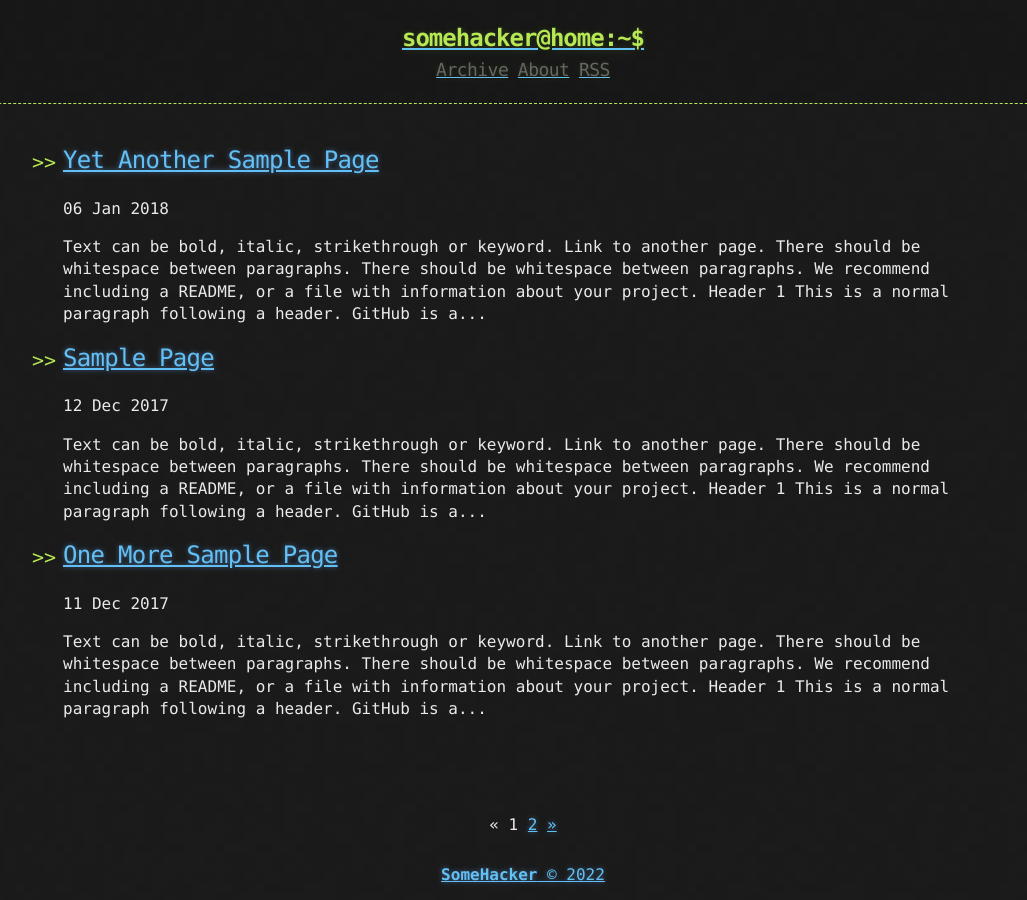
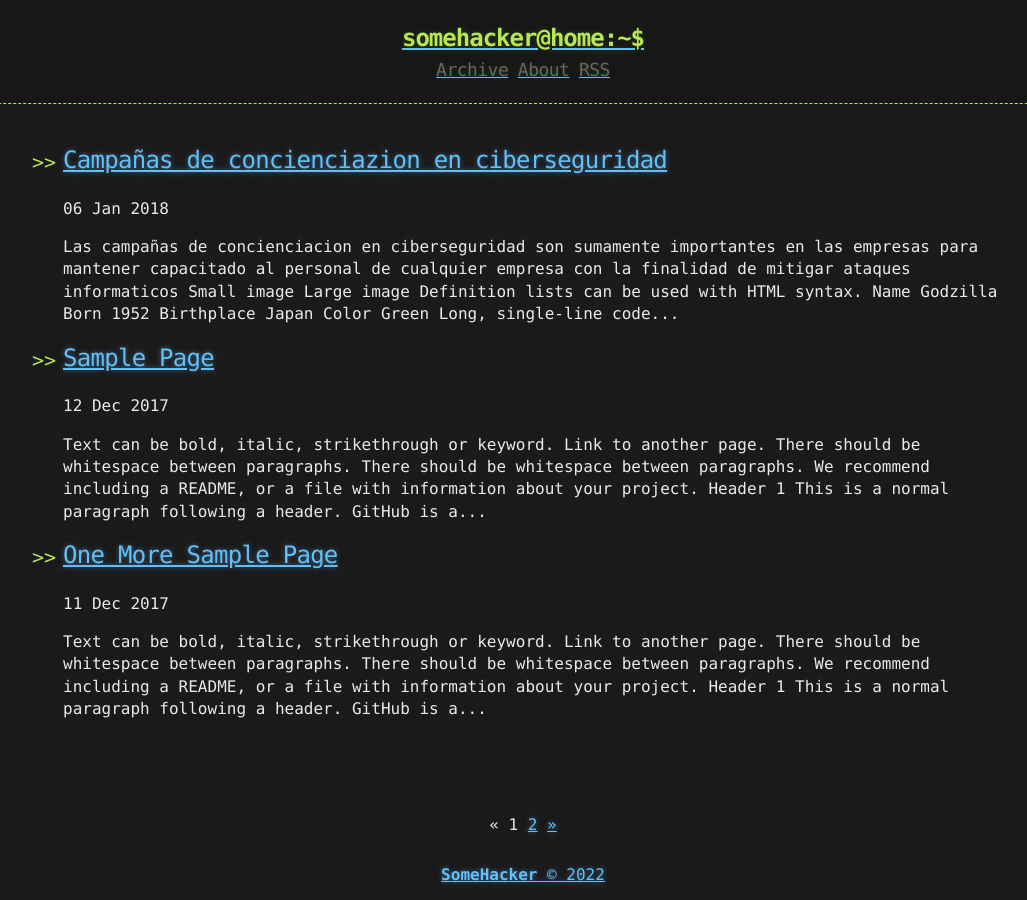
Before and after one commit to samuraimx99/hacker, a Jekyll site: the page built from index.html, in a window 1280 px wide. Shown: the whole page, without its empty margins (117-1144 px from the left). Built offline with Jekyll 4.4.1, drawn with Linux system fonts in a browser that asks for light colours; the list of posts is cut into pages by our own code.

Commit message:
Update 2018-01-06-Yet-Another-Sample-Page.md

````diff
--- a/_posts/2018-01-06-Yet-Another-Sample-Page.md
+++ b/_posts/2018-01-06-Yet-Another-Sample-Page.md
@@ -1,97 +1,10 @@
 ---
-title: Yet Another Sample Page
+title: Campañas de concienciazion en ciberseguridad
 published: true
 ---
 
-Text can be **bold**, _italic_, ~~strikethrough~~ or `keyword`.
+Las **campañas de concienciacion** en ciberseguridad son sumamente importantes en las empresas para mantener capacitado al personal de cualquier empresa con la finalidad de mitigar ataques informaticos
 
-[Link to another page](another-page).
-
-There should be whitespace between paragraphs.
-
-There should be whitespace between paragraphs. We recommend including a README, or a file with information about your project.
-
-# [](#header-1)Header 1
-
-This is a normal paragraph following a header. GitHub is a code hosting platform for version control and collaboration. It lets you and others work together on projects from anywhere.
-
-## [](#header-2)Header 2
-
-> This is a blockquote following a header.
->
-> When something is important enough, you do it even if the odds are not in your favor.
-
-### [](#header-3)Header 3
-
-```js
-// Javascript code with syntax highlighting.
-var fun = function lang(l) {
-  dateformat.i18n = require('./lang/' + l)
-  return true;
-}
-```
-
-```ruby
-# Ruby code with syntax highlighting
-GitHubPages::Dependencies.gems.each do |gem, version|
-  s.add_dependency(gem, "= #{version}")
-end
-```
-
-#### [](#header-4)Header 4
-
-*   This is an unordered list following a header.
-*   This is an unordered list following a header.
-*   This is an unordered list following a header.
-
-##### [](#header-5)Header 5
-
-1.  This is an ordered list following a header.
-2.  This is an ordered list following a header.
-3.  This is an ordered list following a header.
-
-###### [](#header-6)Header 6
-
-| head1        | head two          | three |
-|:-------------|:------------------|:------|
-| ok           | good swedish fish | nice  |
-| out of stock | good and plenty   | nice  |
-| ok           | good `oreos`      | hmm   |
-| ok           | good `zoute` drop | yumm  |
-
-### There's a horizontal rule below this.
-
-* * *
-
-### Here is an unordered list:
-
-*   Item foo
-*   Item bar
-*   Item baz
-*   Item zip
-
-### And an ordered list:
-
-1.  Item one
-1.  Item two
-1.  Item three
-1.  Item four
-
-### And a nested list:
-
-- level 1 item
-  - level 2 item
-  - level 2 item
-    - level 3 item
-    - level 3 item
-- level 1 item
-  - level 2 item
-  - level 2 item
-  - level 2 item
-- level 1 item
-  - level 2 item
-  - level 2 item
-- level 1 item
 
 ### Small image
 
````
